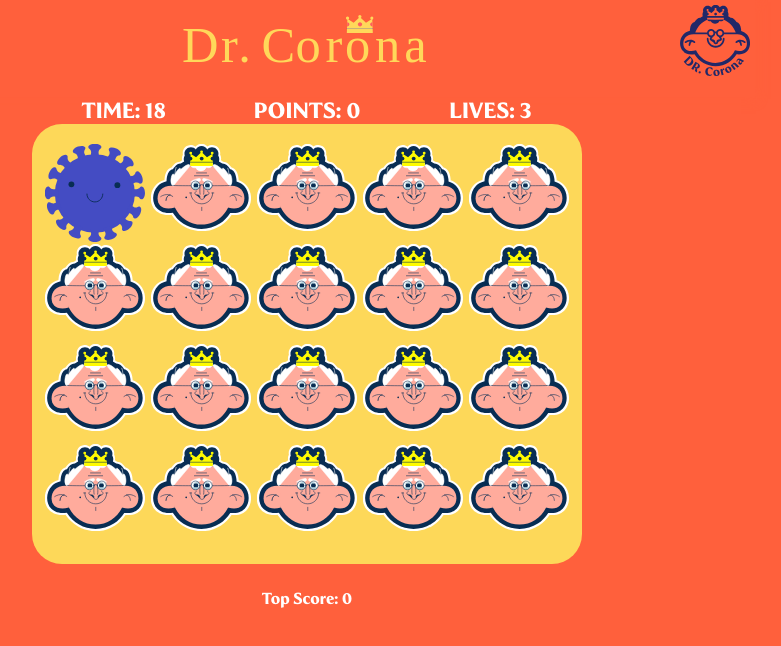
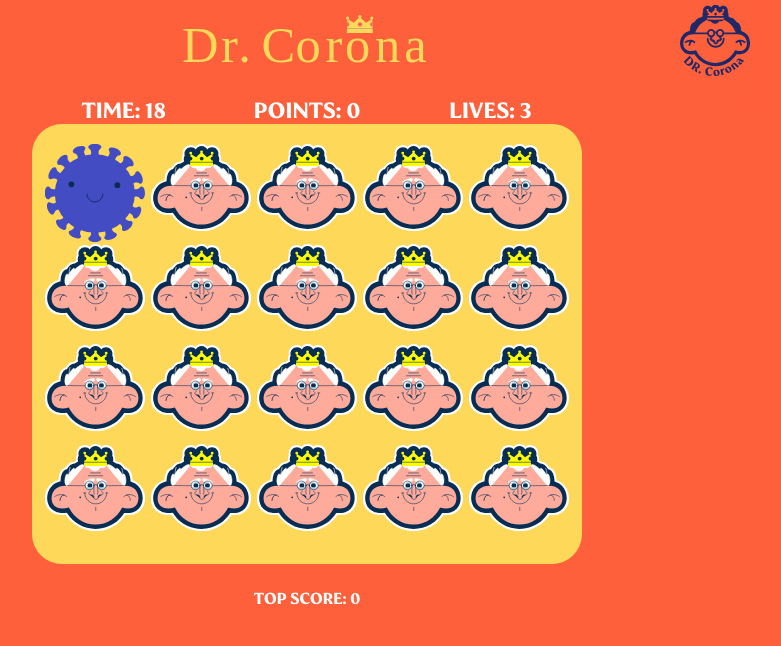
Before and after one commit to Giannoulo/dr-corona-bump, a React (Create React App) app: page / in a window 1280 px wide. Both pictures are taken after a click on the button "Let's Go!". Shown: the top 646 px of the page, without its empty margins (333-1114 px from the left). Built offline with nearby package versions, Linux system fonts and the light colour scheme.

Commit message:
changed to capitals letters

```diff
--- a/src/Components/TopScore.js
+++ b/src/Components/TopScore.js
@@ -3,7 +3,7 @@ import React from "react";
 const TopScore = () => {
   return (
     <span className="container" id="topscore">
-      Top Score: {localStorage.getItem("topScore") ? localStorage.getItem("topScore") : "0"}
+      TOP SCORE: {localStorage.getItem("topScore") ? localStorage.getItem("topScore") : "0"}
     </span>
   );
 };
```
